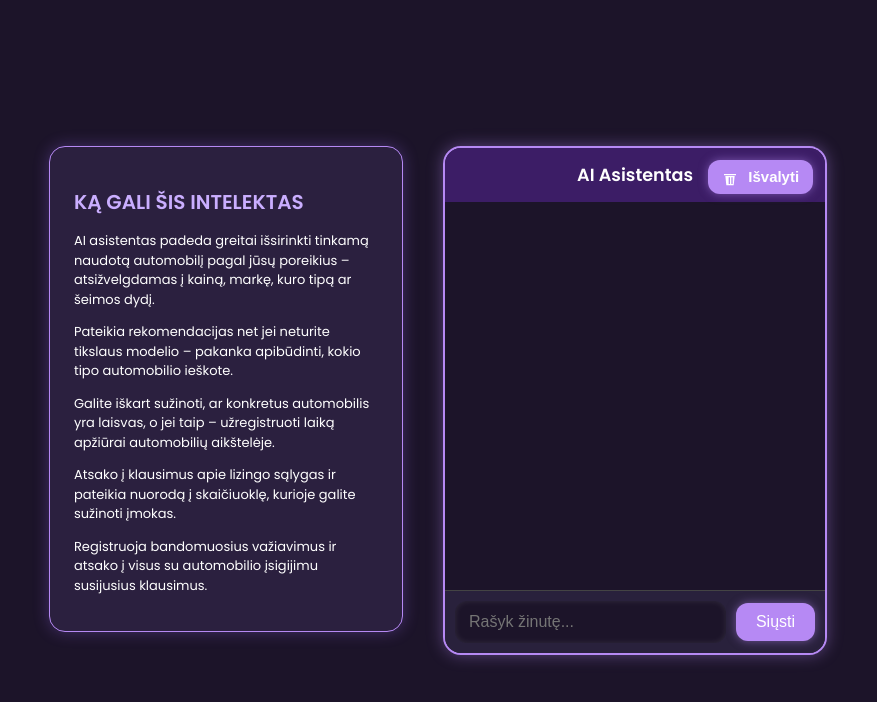
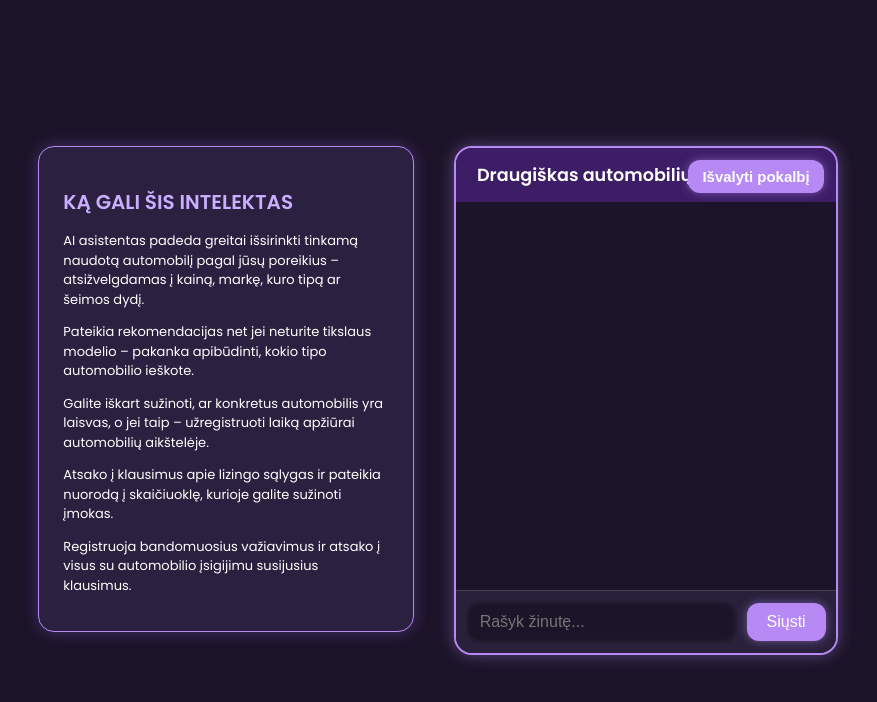
Before and after one commit to intelekta-lt/auto, a website: page index.html in a window 1280 px wide. Shown: the whole page, without its empty margins (202-1079 px from the left). Drawn offline with Linux system fonts and the light colour scheme.

Commit message:
Update index.html

```diff
--- a/index.html
+++ b/index.html
@@ -21,14 +21,9 @@
 
     <!-- Chatbox -->
     <div class="chat-container">
-      <div class="chat-header">
-        <span>AI Asistentas</span>
-        <button class="clean-btn" onclick="resetChat()">
-          <svg xmlns="http://www.w3.org/2000/svg" height="16" viewBox="0 0 24 24" width="16" fill="currentColor" style="margin-right: 6px;">
-            <path d="M3 6h18v2H3V6zm2 3h14l-1.5 14h-11L5 9zm5 2v10h2V11H10zm4 0v10h2V11h-2z"/>
-          </svg>
-          <strong>Išvalyti</strong>
-        </button>
+      <div class="chat-header structured-header">
+        <span class="chat-title">Draugiškas automobilių konsultantas</span>
+        <button class="clean-btn" onclick="resetChat()"><strong>Išvalyti pokalbį</strong></button>
       </div>
       <div class="chat-messages" id="chat"></div>
       <form class="chat-input" id="chat-form">
```
